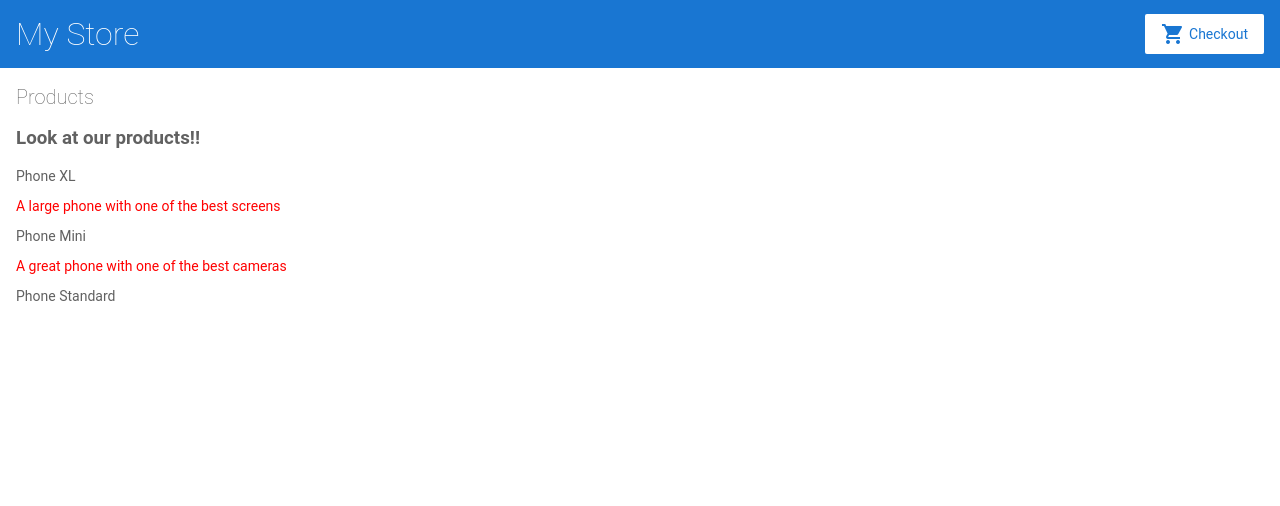
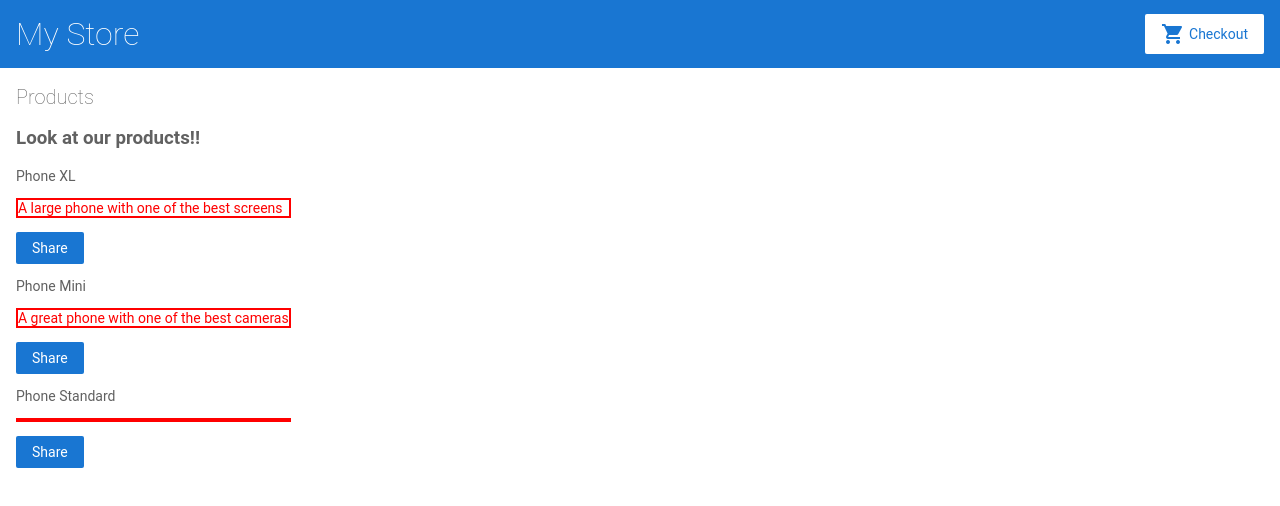
Before and after one commit to bablygithub/angular-Work, an Angular app: page / in a window 1280 px wide. Shown: the top 506 px of the page. Built offline with nearby package versions, Linux system fonts and the light colour scheme.

Commit message:
Added a share button

```diff
--- a/src/app/product-list/product-list.component.html
+++ b/src/app/product-list/product-list.component.html
@@ -2,7 +2,9 @@
 <h3> Look at our products!!</h3>
 <div *ngFor="let product of products">
   <p>{{product.name}}</p>
-  <p style="color:red">{{product.description}}</p>
+  <p style="color:red ;border:2px solid">{{product.description}}</p>
+  <button (click)="share()">Share</button>
+
 </div>
 
 
```
